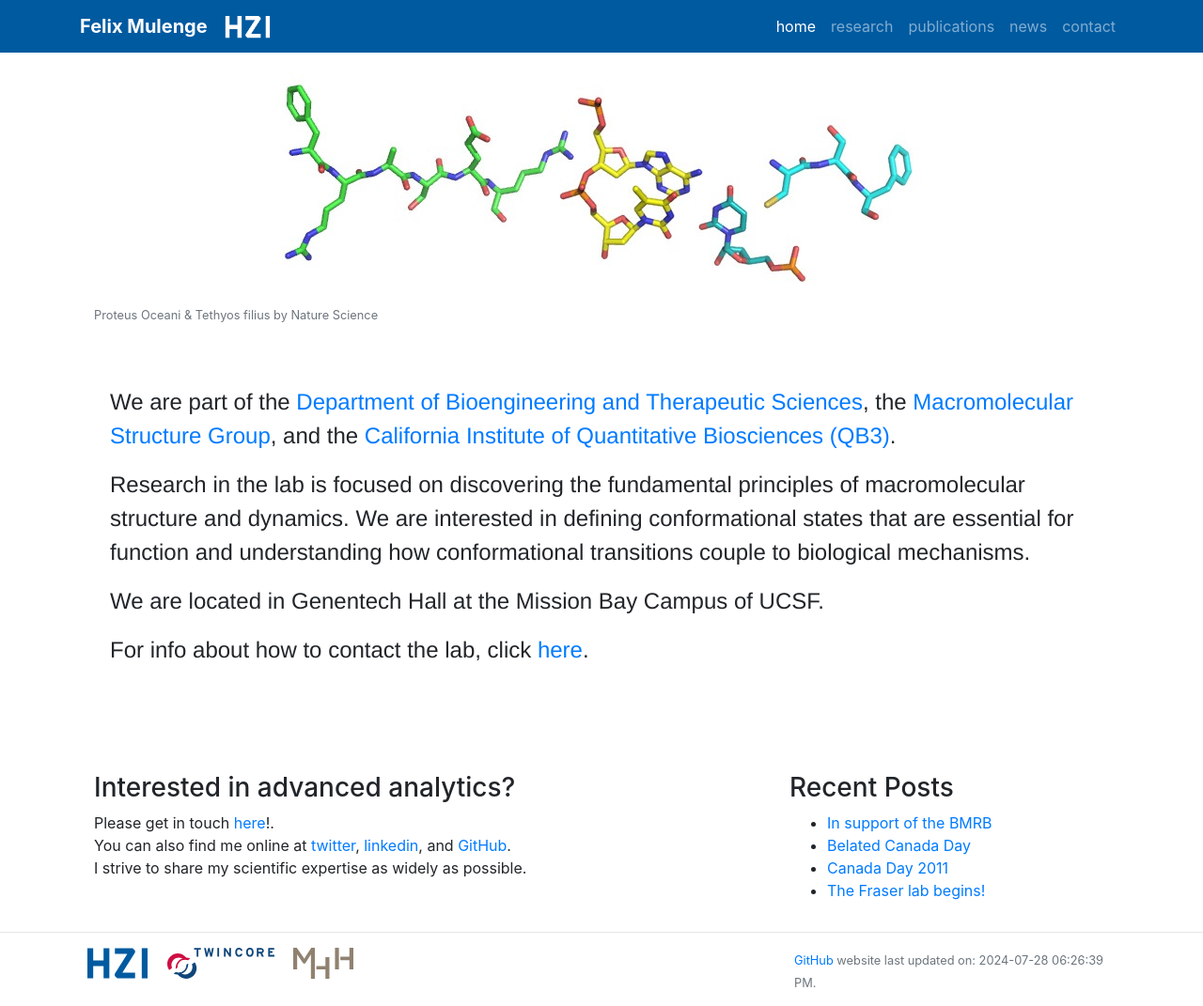
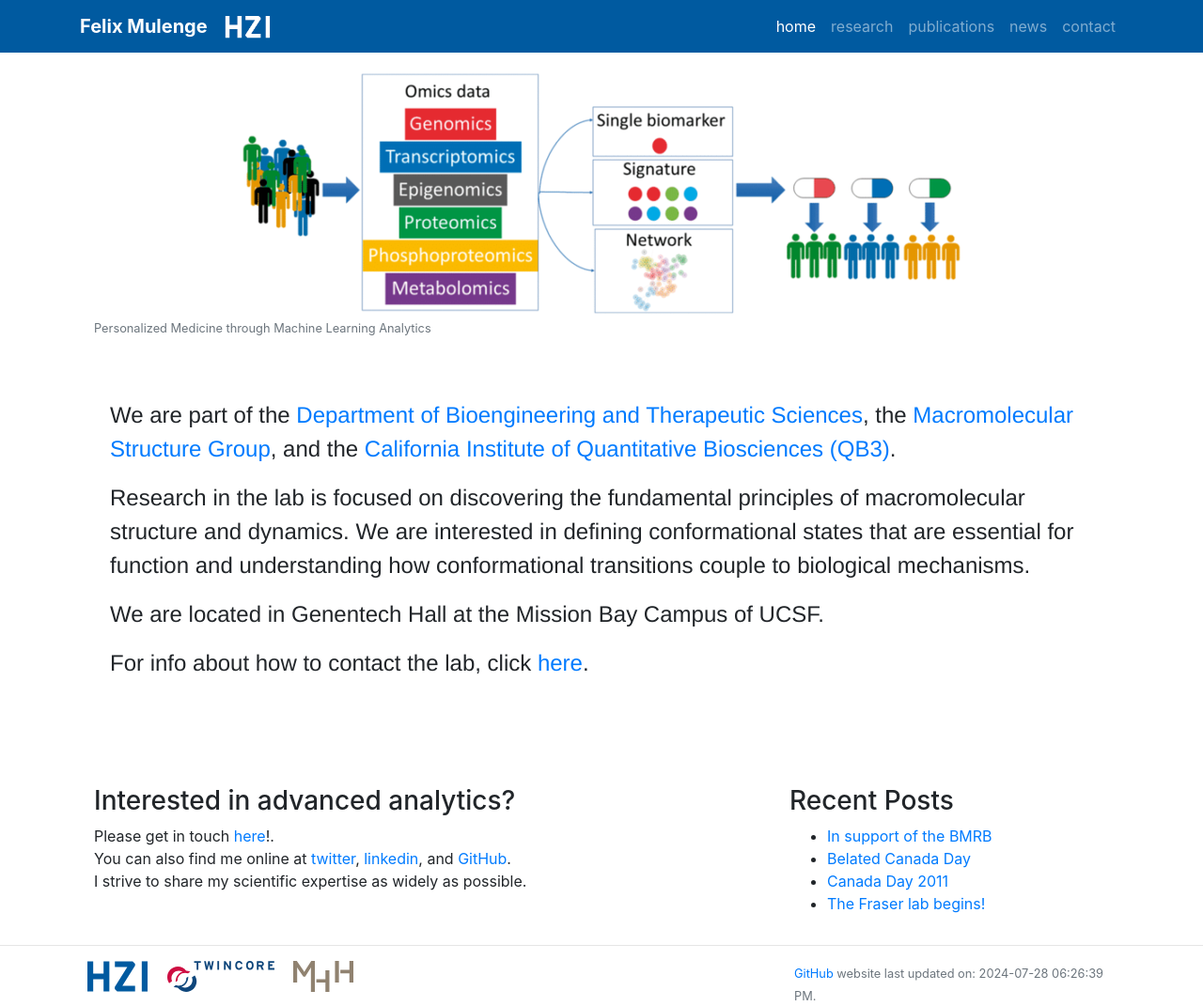
Before and after one commit to fmulenge/fmulenge.github.io, a Jekyll site: the page built from index.md, in a window 1280 px wide. Shown: the whole page at 94% size. Built offline with Jekyll 4.4.1, drawn with Linux system fonts in a browser that asks for light colours.

Commit message:
Update home.html

```diff
--- a/_layouts/home.html
+++ b/_layouts/home.html
@@ -1,7 +1,7 @@
 {% include header.html %}
 <div class="container">
-    <img class="img-fluid mx-auto d-block" src="/static/img/logo/jf_aa_logo.jpg" alt="Fraser at UCSF, in molecular form">
-    <small class="text-muted credit">Proteus Oceani & Tethyos filius by Nature Science</small>
+    <img class="img-fluid mx-auto d-block" src="/static/img/logo/theme_cover.png" alt="">
+    <small class="text-muted credit">Personalized Medicine through Machine Learning Analytics</small>
     <div class="row">
         <div class="col-md-15">
     	    <div class="jumbotron bg-white">
```
